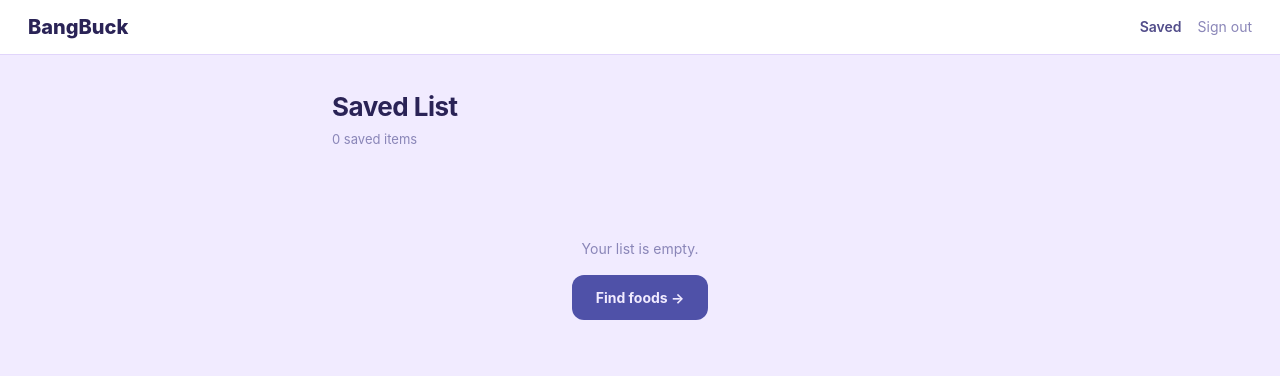
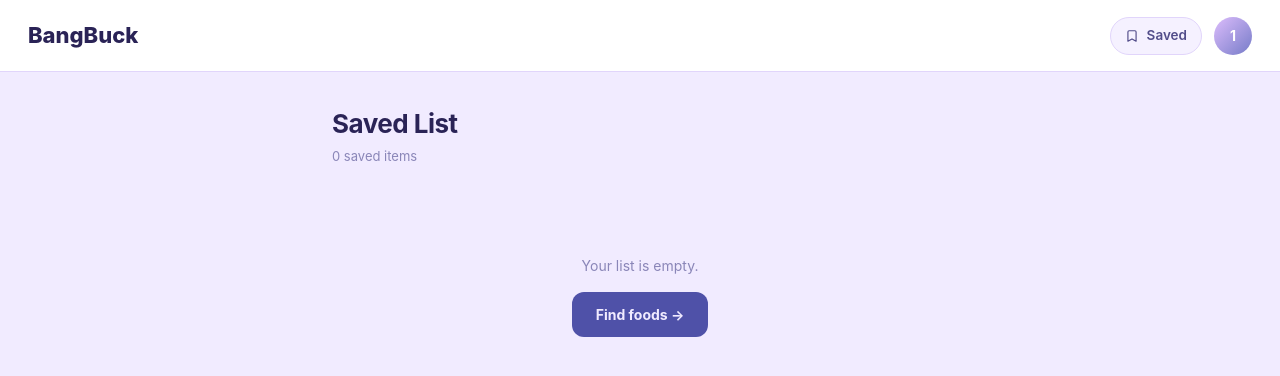
Before and after one commit to jameshualiu/bangbuck, a React (Vite) app in the folder frontend/: page /list in a window 1280 px wide. Shown: the top 376 px of the page. Built offline with nearby package versions, Linux system fonts and the light colour scheme; no server answers; sample sign-in values are in the browser's storage.

Commit message:
feat: add shared Navbar component with avatar and sign-out

```diff
--- a/frontend/src/components/Navbar.jsx
+++ b/frontend/src/components/Navbar.jsx
@@ -1,7 +1,32 @@
+import { useState, useRef, useEffect } from 'react'
 import { Link, useNavigate } from 'react-router-dom'
 
-export default function Navbar() {
+export function getUserInitials() {
+  const token = localStorage.getItem('token')
+  if (!token) return 'U'
+  try {
+    const payload = JSON.parse(atob(token.split('.')[1]))
+    const sub = (payload.sub || '').toUpperCase()
+    return sub.slice(0, 2) || 'U'
+  } catch {
+    return 'U'
+  }
+}
+
+export default function Navbar({ center, savedCount = 0 }) {
   const navigate = useNavigate()
+  const isLoggedIn = !!localStorage.getItem('token')
+  const initials = getUserInitials()
+  const [avatarOpen, setAvatarOpen] = useState(false)
+  const avatarRef = useRef(null)
+
+  useEffect(() => {
+    function handleClick(e) {
+      if (avatarRef.current && !avatarRef.current.contains(e.target)) setAvatarOpen(false)
+    }
+    document.addEventListener('mousedown', handleClick)
+    return () => document.removeEventListener('mousedown', handleClick)
+  }, [])
 
   function logout() {
     localStorage.removeItem('token')
@@ -9,29 +34,96 @@ export default function Navbar() {
   }
 
   return (
-    <nav
-      className="bg-white border-b flex items-center justify-between px-7 py-3"
-      style={{ borderColor: '#e1d5fb' }}
+    <header
+      className="sticky top-0 z-40 bg-white border-b shrink-0"
+      style={{ borderColor: '#e1d5fb', height: '72px', position: 'relative' }}
     >
-      <Link to="/" className="text-[20px] font-extrabold" style={{ color: '#2a2356' }}>
-        BangBuck
-      </Link>
-      <div className="flex items-center gap-4">
+      <div className="flex items-center h-full px-7">
+        {/* Logo */}
         <Link
-          to="/list"
-          className="text-sm font-semibold transition-colors hover:opacity-70"
-          style={{ color: '#524d8a' }}
+          to="/"
+          className="text-[22px] font-extrabold shrink-0"
+          style={{ color: '#2a2356', textDecoration: 'none' }}
         >
-          Saved
+          BangBuck
         </Link>
-        <button
-          onClick={logout}
-          className="text-sm transition-colors hover:opacity-70"
-          style={{ color: '#8a86b8' }}
-        >
-          Sign out
-        </button>
+
+        {/* Optional centered slot (e.g. search bar on /results) */}
+        {center && (
+          <div
+            style={{
+              position: 'absolute',
+              left: '50%',
+              transform: 'translateX(-50%)',
+              width: '100%',
+              maxWidth: '520px',
+            }}
+          >
+            {center}
+          </div>
+        )}
+
+        {/* Right cluster */}
+        <div className="flex items-center gap-3 ml-auto shrink-0">
+          <button
+            onClick={() => navigate(isLoggedIn ? '/list' : '/login')}
+            className="inline-flex items-center gap-2 h-[38px] px-[14px] rounded-full border transition-colors bg-[#f5f1ff] hover:bg-[#ece4ff]"
+            style={{ borderColor: '#e1d5fb', color: '#524d8a', fontSize: '13.5px', fontWeight: 600 }}
+          >
+            <svg width="14" height="14" viewBox="0 0 24 24" fill="none" stroke="currentColor" strokeWidth="2" strokeLinecap="round" strokeLinejoin="round">
+              <path d="m19 21-7-4-7 4V5a2 2 0 0 1 2-2h10a2 2 0 0 1 2 2v16z" />
+            </svg>
+            Saved
+            {savedCount > 0 && (
+              <span className="text-white text-[11px] font-bold px-[6px] py-[2px] rounded-full" style={{ backgroundColor: '#4f51a8' }}>
+                {savedCount}
+              </span>
+            )}
+          </button>
+
+          {isLoggedIn ? (
+            <div ref={avatarRef} style={{ position: 'relative' }}>
+              <button
+                onClick={() => setAvatarOpen(o => !o)}
+                aria-label="Account menu"
+                aria-expanded={avatarOpen}
+                className="w-[38px] h-[38px] rounded-full flex items-center justify-center text-white text-[14px] font-bold"
+                style={{ background: 'linear-gradient(135deg, #ddbdfc, #757bc8)' }}
+              >
+                {initials}
+              </button>
+              {avatarOpen && (
+                <div
+                  className="absolute bg-white rounded-[12px] border"
+                  style={{
+                    top: 'calc(100% + 8px)',
+                    right: 0,
+                    width: '148px',
+                    borderColor: '#cbb2fe',
+                    boxShadow: '0 12px 28px rgba(42,35,86,0.18)',
+                  }}
+                >
+                  <button
+                    onClick={() => { setAvatarOpen(false); logout() }}
+                    className="w-full text-left px-4 py-3 text-[13px] font-medium rounded-[12px] transition-colors hover:bg-[#f5f1ff]"
+                    style={{ color: '#524d8a' }}
+                  >
+                    Sign out
+                  </button>
+                </div>
+              )}
+            </div>
+          ) : (
+            <Link
+              to="/login"
+              className="h-[38px] px-[14px] inline-flex items-center rounded-full text-[13.5px] font-semibold transition-colors hover:bg-[#ece4ff]"
+              style={{ color: '#4f51a8', textDecoration: 'none' }}
+            >
+              Sign in
+            </Link>
+          )}
+        </div>
       </div>
-    </nav>
+    </header>
   )
 }
```
